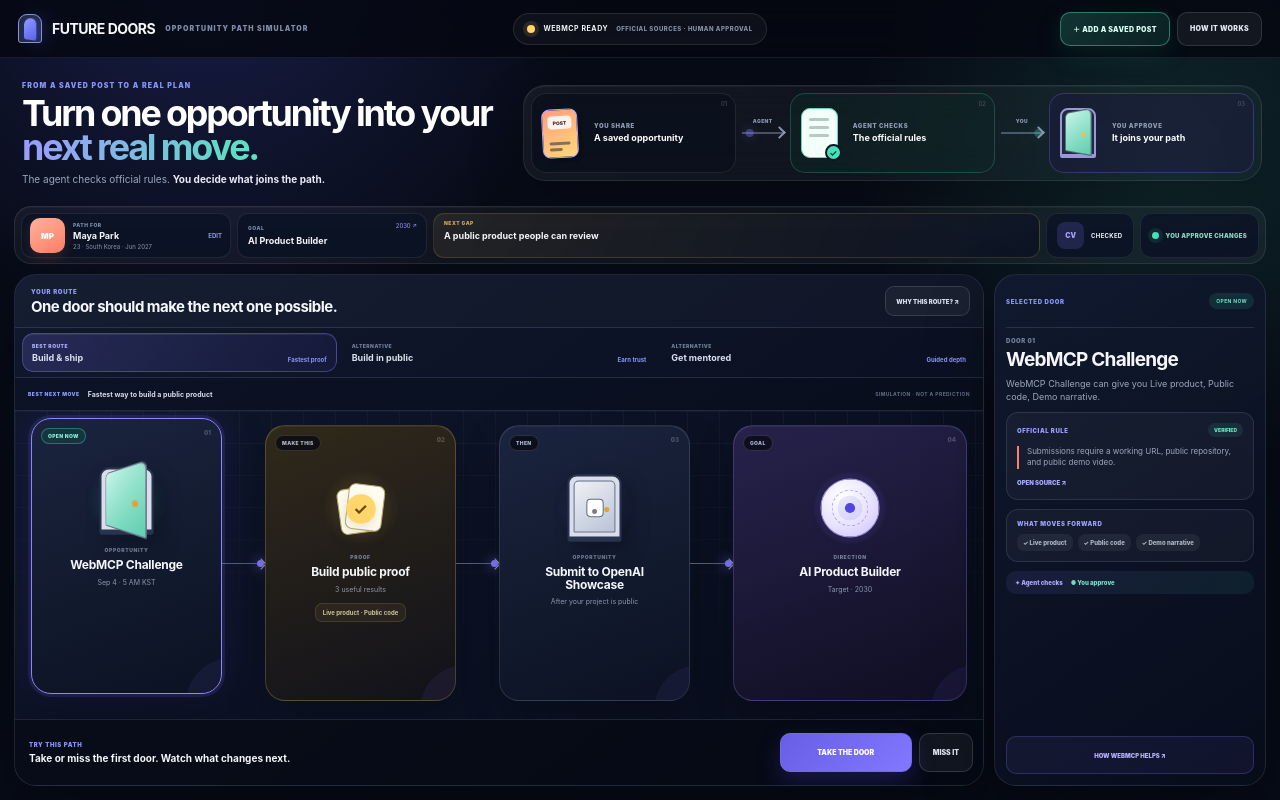
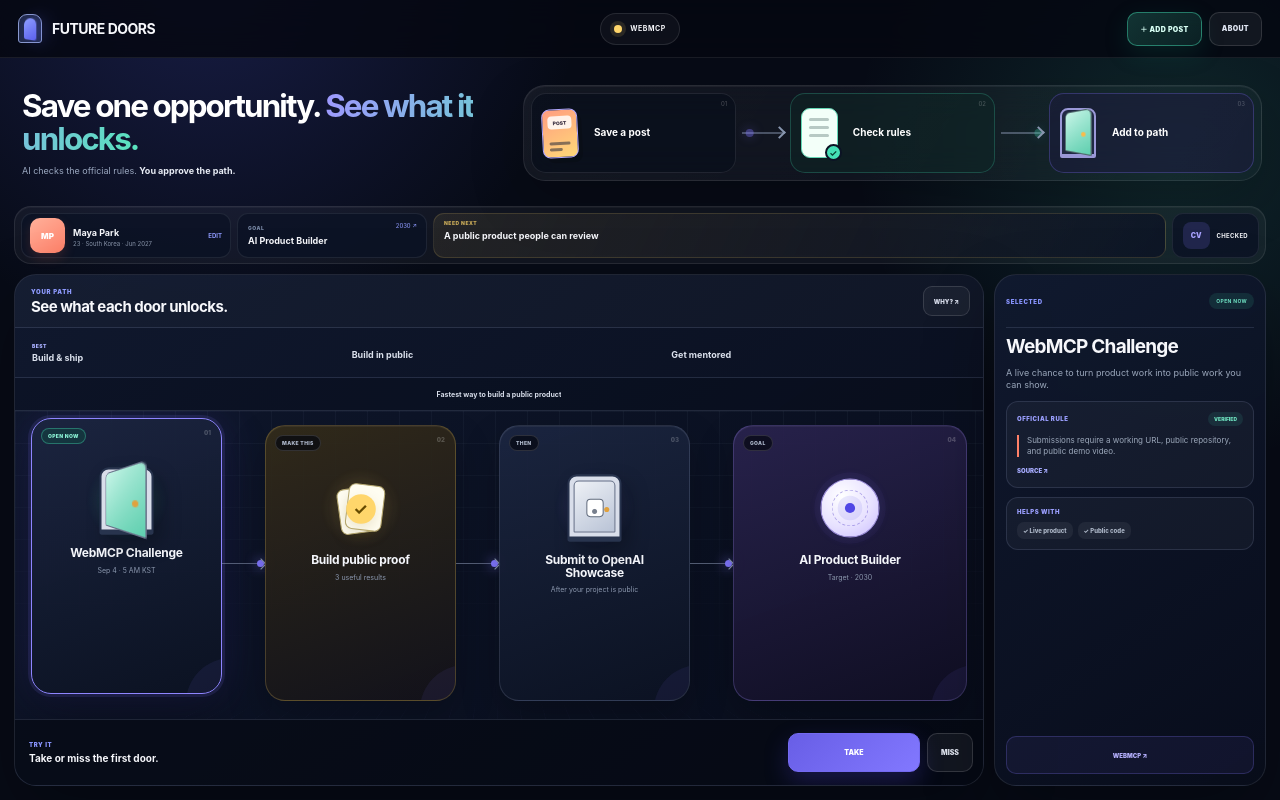
Before and after one commit to aprilhan723/future-doors-webmcp, a Next.js app: page / in a window 1280 px wide. Built offline with nearby package versions, Linux system fonts and the light colour scheme.

Commit message:
Simplify the interface copy and hierarchy

```diff
--- a/src/app/future-doors.tsx
+++ b/src/app/future-doors.tsx
@@ -82,25 +82,25 @@
 
 function HandoffFlow({ onOpen }: { onOpen: () => void }) {
   return (
-    <div className="handoff-flow" aria-label="A screenshot becomes a verified step in your path">
+    <div className="handoff-flow" aria-label="Save a post, check its official rules, then add it to your path">
       <Tilt className="handoff-tilt" rotationFactor={3}>
         <button className="handoff-card share" onClick={onOpen}>
           <span className="handoff-number">01</span>
           <span className="capture-glyph" aria-hidden="true"><i>POST</i><b /><em /></span>
-          <span><small>YOU SHARE</small><strong>A saved opportunity</strong></span>
+          <span><strong>Save a post</strong></span>
         </button>
       </Tilt>
-      <div className="handoff-link agent" aria-hidden="true"><motion.i animate={{ x: [0, 36], opacity: [0, 1, 0] }} transition={{ duration: 1.7, repeat: Infinity, ease: "easeInOut" }} /><span>AGENT</span></div>
+      <div className="handoff-link agent" aria-hidden="true"><motion.i animate={{ x: [0, 36], opacity: [0, 1, 0] }} transition={{ duration: 1.7, repeat: Infinity, ease: "easeInOut" }} /></div>
       <motion.div className="handoff-card verify" initial={{ opacity: 0, y: 8 }} animate={{ opacity: 1, y: 0 }} transition={{ delay: 0.16, duration: 0.5 }}>
         <span className="handoff-number">02</span>
         <span className="verify-glyph" aria-hidden="true"><b>✓</b><i /><i /><i /></span>
-        <span><small>AGENT CHECKS</small><strong>The official rules</strong></span>
+        <span><strong>Check rules</strong></span>
       </motion.div>
-      <div className="handoff-link human" aria-hidden="true"><motion.i animate={{ x: [0, 36], opacity: [0, 1, 0] }} transition={{ duration: 1.7, delay: 0.7, repeat: Infinity, ease: "easeInOut" }} /><span>YOU</span></div>
+      <div className="handoff-link human" aria-hidden="true"><motion.i animate={{ x: [0, 36], opacity: [0, 1, 0] }} transition={{ duration: 1.7, delay: 0.7, repeat: Infinity, ease: "easeInOut" }} /></div>
       <motion.div className="handoff-card approve" initial={{ opacity: 0, scale: 0.94 }} animate={{ opacity: 1, scale: 1 }} transition={{ delay: 0.3, type: "spring", stiffness: 230, damping: 20 }}>
         <span className="handoff-number">03</span>
         <span className="approve-glyph" aria-hidden="true"><i><b /></i></span>
-        <span><small>YOU APPROVE</small><strong>It joins your path</strong></span>
+        <span><strong>Add to path</strong></span>
       </motion.div>
     </div>
   );
@@ -123,11 +123,10 @@
   return (
     <div className="profile-bar" aria-label="Facts used to build this path">
       <input ref={inputRef} hidden type="file" accept=".pdf,.doc,.docx" onChange={(event) => { const file = event.target.files?.[0]; if (file) onUpload(file); }} />
-      <button className="identity-chip" onClick={onReview}><span className="avatar">MP</span><span><small>PATH FOR</small><strong>{state.profile.name}</strong><em>{state.profile.age} · {state.profile.residence} · {formatMonth(state.profile.graduationMonth)}</em></span><b>EDIT</b></button>
+      <button className="identity-chip" onClick={onReview}><span className="avatar">MP</span><span><strong>{state.profile.name}</strong><em>{state.profile.age} · {state.profile.residence} · {formatMonth(state.profile.graduationMonth)}</em></span><b>EDIT</b></button>
       <button className="goal-chip" onClick={onGoal}><small>GOAL</small><strong>{state.profile.goal}</strong><span>{state.profile.targetYear} ↗</span></button>
-      <div className="gap-chip"><small>NEXT GAP</small><strong>{state.profile.gap}</strong></div>
+      <div className="gap-chip"><small>NEED NEXT</small><strong>{state.profile.gap}</strong></div>
       <button className="cv-chip" title={cvName} onClick={() => inputRef.current?.click()}><span>CV</span><strong>{cvName === "Sample · Maya Park" ? "CHECK SAMPLE" : "CHECKED"}</strong></button>
-      <span className="approval-chip"><i />YOU APPROVE CHANGES</span>
     </div>
   );
 }
@@ -139,9 +138,8 @@
       <AnimatedBackground defaultValue={selected} onValueChange={(id) => onSelect(id as RouteId)} className="route-active-bg" transition={{ type: "spring", stiffness: 420, damping: 34 }}>
         {routes.map((route) => (
           <button key={route.id} data-id={route.id}>
-            <span>{route.fit === bestFit ? "BEST ROUTE" : "ALTERNATIVE"}</span>
+            <span>{route.fit === bestFit ? "BEST" : ""}</span>
             <strong>{routeNames[route.id].label}</strong>
-            <b>{routeNames[route.id].reason}</b>
           </button>
         ))}
       </AnimatedBackground>
@@ -161,8 +159,7 @@
         <span className="portal-glow" />
         {isEvidence ? <span className="proof-stack" aria-hidden="true"><i /><i /><b>✓</b></span> : isGoal ? <span className="goal-glyph" aria-hidden="true"><i /><b /></span> : <DoorGlyph status={node.status} />}
       </div>
-      <div className="portal-copy"><small>{isGoal ? "DIRECTION" : isEvidence ? "PROOF" : node.kind === "opportunity" ? "OPPORTUNITY" : "STEP"}</small><strong>{title}</strong><p>{node.date}</p></div>
-      {isEvidence ? <span className="portal-output">{node.evidence.slice(0, 2).join(" · ")}</span> : null}
+      <div className="portal-copy"><strong>{title}</strong><p>{node.date}</p></div>
     </motion.button>
   </Tilt>;
 }
@@ -179,11 +176,11 @@
 }
 
 function DecisionDock({ state, route, onTake, onMiss, onRepair, onReset }: { state: FutureDoorsState; route: Route; onTake: () => void; onMiss: () => void; onRepair: () => void; onReset: () => void }) {
-  if (route.id !== "ship") return <div className="spatial-decision neutral"><div><small>ALTERNATIVE ROUTE</small><strong>{route.summary}</strong></div><button onClick={onReset}>BACK TO BEST ROUTE</button></div>;
-  if (state.scenario === "miss") return <div className="spatial-decision danger"><div><small>THE FIRST LINK BROKE</small><strong>The agent found another way to make the same proof.</strong></div><button className="primary" onClick={onRepair}>FIND ANOTHER WAY</button><button onClick={onReset}>RESET</button></div>;
-  if (state.scenario === "take") return <div className="spatial-decision success"><div><small>PATH UPDATED</small><strong>Your next door is now open.</strong></div><button onClick={onReset}>RESET</button></div>;
-  if (state.scenario === "rerouted") return <div className="spatial-decision success"><div><small>ROUTE REPAIRED</small><strong>Same useful proof, six weeks later.</strong></div><button onClick={onReset}>RESET</button></div>;
-  return <div className="spatial-decision"><div><small>TRY THIS PATH</small><strong>Take or miss the first door. Watch what changes next.</strong></div><button className="primary" onClick={onTake}>TAKE THE DOOR</button><button onClick={onMiss}>MISS IT</button></div>;
+  if (route.id !== "ship") return <div className="spatial-decision neutral"><div><small>OTHER ROUTE</small><strong>{route.summary}</strong></div><button onClick={onReset}>BACK</button></div>;
+  if (state.scenario === "miss") return <div className="spatial-decision danger"><div><small>PATH BROKEN</small><strong>A detour can preserve the proof.</strong></div><button className="primary" onClick={onRepair}>FIND DETOUR</button><button onClick={onReset}>RESET</button></div>;
+  if (state.scenario === "take") return <div className="spatial-decision success"><div><small>NEXT DOOR OPEN</small></div><button onClick={onReset}>RESET</button></div>;
+  if (state.scenario === "rerouted") return <div className="spatial-decision success"><div><small>DETOUR ADDED</small><strong>Same proof · six weeks later</strong></div><button onClick={onReset}>RESET</button></div>;
+  return <div className="spatial-decision"><div><small>TRY IT</small><strong>Take or miss the first door.</strong></div><button className="primary" onClick={onTake}>TAKE</button><button onClick={onMiss}>MISS</button></div>;
 }
 
 function SpatialCanvas({ state, route, routes, onRoute, onNode, onTake, onMiss, onRepair, onReset, onWhy }: { state: FutureDoorsState; route: Route; routes: Route[]; onRoute: (id: RouteId) => void; onNode: (node: PathNode) => void; onTake: () => void; onMiss: () => void; onRepair: () => void; onReset: () => void; onWhy: () => void }) {
@@ -191,9 +188,9 @@
   return <section className="spatial-canvas" aria-label="Your opportunity path">
     <div className="spatial-grid" aria-hidden="true" />
     <Spotlight className="spatial-spotlight" size={560} />
-    <header className="spatial-canvas-heading"><div><small>YOUR ROUTE</small><h2>One door should make the next one possible.</h2></div><button onClick={onWhy}>WHY THIS ROUTE? ↗</button></header>
+    <header className="spatial-canvas-heading"><div><small>YOUR PATH</small><h2>See what each door unlocks.</h2></div><button onClick={onWhy}>WHY? ↗</button></header>
     <RouteSwitcher routes={routes} selected={route.id} onSelect={onRoute} />
-    <div className="spatial-route-line"><span>BEST NEXT MOVE</span><strong>{route.summary}</strong><b>SIMULATION · NOT A PREDICTION</b></div>
+    <div className="spatial-route-line"><strong>{route.summary}</strong></div>
     <div className={`portal-stage scenario-${state.scenario}`}>
       <div className="light-floor" aria-hidden="true"><i /><i /><i /></div>
       <AnimatedGroup className="portal-chain" key={`${state.replayToken}-${route.id}`} preset="blur-slide" stagger={0.08}>
@@ -206,20 +203,17 @@
 
 function EvidenceDrawer({ node, onTools }: { node: PathNode; onTools: () => void }) {
   const sourceBacked = Boolean(node.sourceUrl && node.sourceClause);
-  const plainEffect = node.kind === "opportunity"
-    ? `${node.title} can give you ${node.evidence.slice(0, 3).join(", ")}.`
-    : node.kind === "destination"
+  const plainEffect = node.kind === "destination"
       ? "This is your direction, not a promise of an outcome."
       : node.description;
   return <aside className="evidence-drawer" aria-label="Selected step details">
-    <header><span>SELECTED DOOR</span><b className={node.status}>{cardStatus(node)}</b></header>
+    <header><span>SELECTED</span><b className={node.status}>{cardStatus(node)}</b></header>
     <motion.div className="evidence-content" layout key={node.id} initial={{ opacity: 0, x: 10 }} animate={{ opacity: 1, x: 0 }} transition={{ duration: 0.28 }}>
-      <small>{node.eyebrow.split("·")[0]}</small><h3>{displayNodeTitle(node)}</h3><p>{plainEffect}</p>
-      <div className="evidence-rule"><header><small>{sourceBacked ? "OFFICIAL RULE" : "PATH LOGIC"}</small><span>{sourceBacked ? "VERIFIED" : "PLANNED"}</span></header><p>{node.sourceClause ?? node.edgeToNext?.label ?? "This is a direction, not a predicted outcome."}</p>{node.sourceUrl ? <a href={node.sourceUrl} target="_blank" rel="noreferrer">OPEN SOURCE ↗</a> : null}</div>
-      <div className="evidence-output"><small>WHAT MOVES FORWARD</small>{node.evidence.slice(0, 3).map((item) => <span key={item}>✓ {item}</span>)}</div>
-      <div className="evidence-control"><span>✦ Agent checks</span><span>● You approve</span></div>
+      <h3>{displayNodeTitle(node)}</h3><p>{plainEffect}</p>
+      <div className="evidence-rule"><header><small>{sourceBacked ? "OFFICIAL RULE" : "PATH LOGIC"}</small><span>{sourceBacked ? "VERIFIED" : "PLANNED"}</span></header><p>{node.sourceClause ?? node.edgeToNext?.label ?? "This is a direction, not a predicted outcome."}</p>{node.sourceUrl ? <a href={node.sourceUrl} target="_blank" rel="noreferrer">SOURCE ↗</a> : null}</div>
+      <div className="evidence-output"><small>HELPS WITH</small>{node.evidence.slice(0, 2).map((item) => <span key={item}>✓ {item}</span>)}</div>
     </motion.div>
-    <button onClick={onTools}>HOW WEBMCP HELPS ↗</button>
+    <button onClick={onTools}>WEBMCP ↗</button>
   </aside>;
 }
 
@@ -227,7 +221,7 @@
   return (
     <section className="spatial-workspace" aria-label="Your opportunity path">
       <header className="spatial-intro">
-        <motion.div className="spatial-copy" initial={{ opacity: 0, x: -18 }} animate={{ opacity: 1, x: 0 }} transition={{ duration: 0.55, ease: [0.16, 1, 0.3, 1] }}><small>FROM A SAVED POST TO A REAL PLAN</small><h1>Turn one opportunity into your <em>next real move.</em></h1><p>The agent checks official rules. <b>You decide what joins the path.</b></p></motion.div>
+        <motion.div className="spatial-copy" initial={{ opacity: 0, x: -18 }} animate={{ opacity: 1, x: 0 }} transition={{ duration: 0.55, ease: [0.16, 1, 0.3, 1] }}><h1>Save one opportunity. <em>See what it unlocks.</em></h1><p>AI checks the official rules. <b>You approve the path.</b></p></motion.div>
         <HandoffFlow onOpen={onCapture} />
       </header>
       <ProfileBar state={state} cvName={cvName} onUpload={onUpload} onReview={onReview} onGoal={onGoal} />
@@ -395,7 +389,7 @@
   const openCapture = () => { setReviewOpportunityId(state.opportunities[0]?.id ?? null); setModal("capture"); };
 
   return <main className="spatial-shell">
-    <header className="spatial-topbar"><div className="spatial-brand"><span className="brand-icon"><i /></span><strong>FUTURE DOORS</strong><small>OPPORTUNITY PATH SIMULATOR</small></div><div className="spatial-agent"><span className={`capability-dot ${webMcpStatus}`} /><b>{webMcpStatus === "ready" ? "AGENT CONNECTED" : "WEBMCP READY"}</b><span>OFFICIAL SOURCES · HUMAN APPROVAL</span></div><nav><button className="spatial-capture" onClick={openCapture}>＋ ADD A SAVED POST{state.opportunities.length ? ` · ${state.opportunities.length}/7` : ""}</button><button onClick={() => setModal("tools")}>HOW IT WORKS</button></nav></header>
+    <header className="spatial-topbar"><div className="spatial-brand"><span className="brand-icon"><i /></span><strong>FUTURE DOORS</strong></div><div className="spatial-agent"><span className={`capability-dot ${webMcpStatus}`} /><b>{webMcpStatus === "ready" ? "AGENT READY" : "WEBMCP"}</b></div><nav><button className="spatial-capture" onClick={openCapture}>＋ ADD POST{state.opportunities.length ? ` · ${state.opportunities.length}/7` : ""}</button><button onClick={() => setModal("tools")}>ABOUT</button></nav></header>
     <SpatialWorkspace state={state} route={route} routes={routes} selectedNode={selectedNode} cvName={cvName} onUpload={uploadCv} onReview={() => { setProposedProfile(null); setModal("profile"); }} onGoal={() => setModal("goal")} onRoute={(id) => selectRoute(id)} onNode={(node) => selectNode(node.id)} onTake={() => simulateTake()} onMiss={() => simulateMiss()} onRepair={stageDefaultBridge} onReset={() => reset()} onWhy={() => setModal("why")} onTools={() => setModal("tools")} onCapture={openCapture} />
     <AnimatePresence>
       {modal === "profile" ? <ProfileModal profile={proposedProfile ?? state.profile} cvName={cvName} proposed={Boolean(proposedProfile)} onSave={saveProfile} onClose={() => { setProposedProfile(null); setModal(null); }} /> : null}
```
Also changed, not shown: src/app/globals.css.
